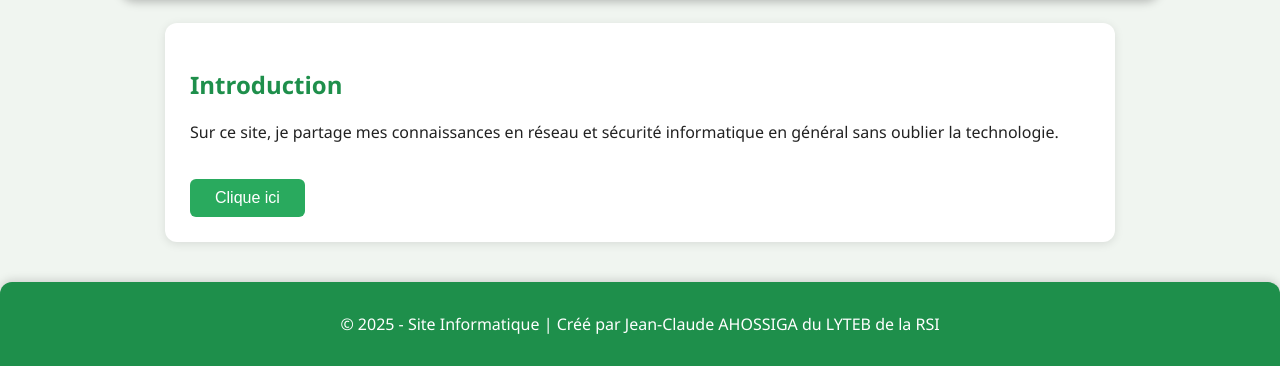
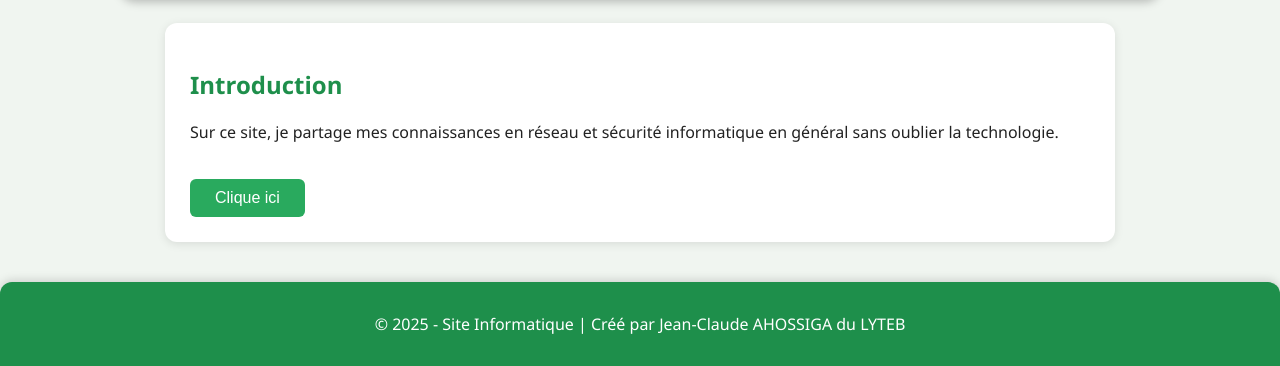
Before and after one commit to jeanclaudeahossiga/jeanclaudeahossiga.github.io, a plain HTML site: page docs/index.html in a window 1280 px wide. Shown: the part 482-848 px from the top of the page. Drawn offline with Linux system fonts and the light colour scheme.

Commit message:
Update index.html

```diff
--- a/docs/index.html
+++ b/docs/index.html
@@ -35,7 +35,7 @@
 
     <script src="script.js"></script>
 <footer>
-    <p>© 2025 - Site Informatique | Créé par Jean-Claude AHOSSIGA du LYTEB de la RSI</p>
+    <p>© 2025 - Site Informatique | Créé par Jean-Claude AHOSSIGA du LYTEB</p>
 </footer>
 </body>
 </html>
```
